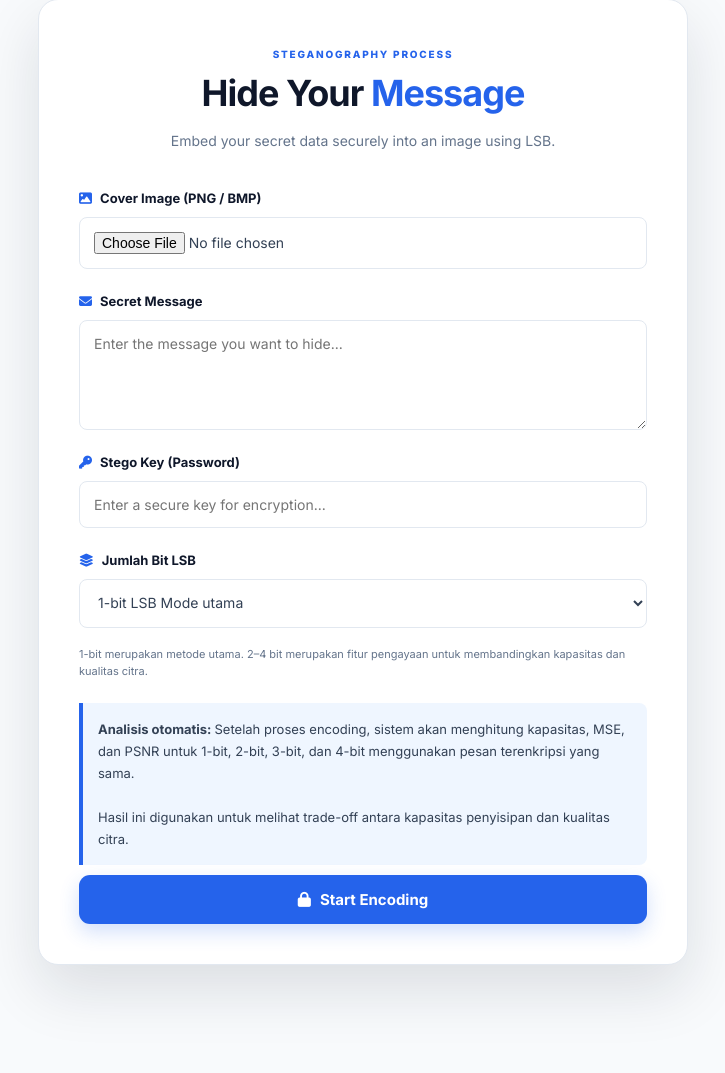
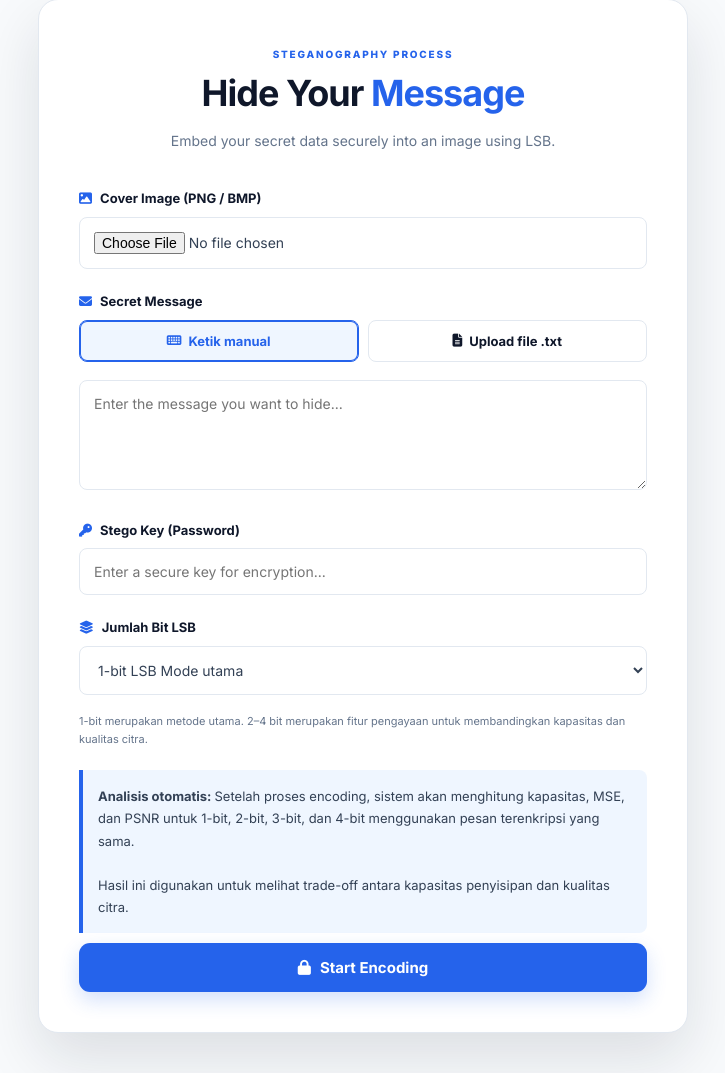
Before and after one commit to alifiaindahbalkis-u/Steganography, a Flask app: template templates/encode.html in a window 1280 px wide. Shown: the part 118-1191 px from the top of the page, without its empty margins (277-1002 px from the left). Run offline with Flask 3, Linux system fonts and the light colour scheme; the template is opened without the code that fills it, so the values that code supplies are empty.

Commit message:
menambahkan fitur upload file txt dan memperbaiki layout tampilan encode dan decode

```diff
--- a/app.py
+++ b/app.py
@@ -36,6 +36,7 @@ from steganography.supabase_store import (
     delete_history_image
 )
 from steganography.batch_encode import encode_batch_item
+from steganography.message_input import read_message_input
 
 from steganography.encryption import (
     encrypt_message,
@@ -500,10 +501,29 @@ def encode():
     )
 
 
-    message = request.form.get(
-        "message",
-        ""
-    )
+    # Pesan bisa diketik manual atau diambil dari file .txt
+    try:
+
+        message = read_message_input(
+            request.form.get(
+                "message_source",
+                "manual"
+            ),
+            request.form.get(
+                "message",
+                ""
+            ),
+            request.files.get(
+                "message_file"
+            )
+        )
+
+    except ValueError as e:
+
+        return render_template(
+            "encode.html",
+            error=str(e)
+        )
 
 
     stego_key = request.form.get(
@@ -1331,10 +1351,7 @@ def encode_batch():
         image_file = request.files.get(
             f"image_{index}"
         )
-        message = request.form.get(
-            f"message_{index}",
-            ""
-        )
+        message = ""
         stego_key = request.form.get(
             f"stego_key_{index}",
             ""
@@ -1361,6 +1378,20 @@ def encode_batch():
 
             if not image_file or not image_file.filename:
                 raise ValueError("Pilih gambar untuk item ini.")
+
+            message = read_message_input(
+                request.form.get(
+                    f"message_source_{index}",
+                    "manual"
+                ),
+                request.form.get(
+                    f"message_{index}",
+                    ""
+                ),
+                request.files.get(
+                    f"message_file_{index}"
+                )
+            )
 
             result = encode_batch_item(
                 image_file,
--- a/templates/encode.html
+++ b/templates/encode.html
@@ -160,6 +160,14 @@
             border-color: var(--primary);
             box-shadow: 0 0 0 3px var(--primary-light);
         }
+
+        .source-toggle { display: grid; grid-template-columns: 1fr 1fr; gap: 9px; margin-bottom: 10px; }
+        .source-choice { position: relative; cursor: pointer; margin: 0; }
+        .source-choice input { position: absolute; width: 1px; height: 1px; opacity: 0; }
+        .source-choice span { display: flex; min-height: 42px; align-items: center; justify-content: center; gap: 7px; border: 1px solid var(--border); border-radius: var(--radius-sm); background: white; color: var(--dark); font-size: 13px; font-weight: 700; }
+        .source-choice input:checked + span { border-color: var(--primary); background: var(--primary-light); color: var(--primary); box-shadow: inset 0 0 0 1px var(--primary); }
+        .source-choice input:focus-visible + span { outline: 2px solid var(--primary); outline-offset: 2px; }
+        [hidden] { display: none !important; }
 
         textarea.form-control {
             resize: vertical;
@@ -634,15 +642,69 @@
 
                             </label>
 
-                            <textarea
-                                name="message"
-                                class="form-control"
-                                rows="4"
-                                placeholder="Enter the message you want to hide..."
-                                required
-                            ></textarea>
+                            <div class="source-toggle" role="radiogroup" aria-label="Sumber pesan">
+                                <label class="source-choice">
+                                    <input type="radio" name="message_source" value="manual" checked>
+                                    <span><i class="fa-solid fa-keyboard"></i> Ketik manual</span>
+                                </label>
+                                <label class="source-choice">
+                                    <input type="radio" name="message_source" value="file">
+                                    <span><i class="fa-solid fa-file-lines"></i> Upload file .txt</span>
+                                </label>
+                            </div>
+
+                            <div id="message-manual-panel">
+                                <textarea
+                                    id="message-textarea"
+                                    name="message"
+                                    class="form-control"
+                                    rows="4"
+                                    placeholder="Enter the message you want to hide..."
+                                    required
+                                ></textarea>
+                            </div>
+
+                            <div id="message-file-panel" hidden>
+                                <input
+                                    id="message-file-input"
+                                    type="file"
+                                    name="message_file"
+                                    class="form-control"
+                                    accept=".txt,text/plain"
+                                    disabled
+                                >
+                                <small style="display:block; margin-top:6px; color: var(--muted);">
+                                    File .txt berencoding UTF-8, maksimal 100 KB.
+                                </small>
+                            </div>
 
                         </div>
+
+                        <script>
+                            (function () {
+                                const radios = document.querySelectorAll('input[name="message_source"]');
+                                const manualPanel = document.getElementById("message-manual-panel");
+                                const filePanel = document.getElementById("message-file-panel");
+                                const textarea = document.getElementById("message-textarea");
+                                const fileInput = document.getElementById("message-file-input");
+
+                                function applySource(useFile) {
+                                    manualPanel.hidden = useFile;
+                                    filePanel.hidden = !useFile;
+                                    // Input yang tidak aktif tidak ikut terkirim & tidak memblokir validasi
+                                    textarea.disabled = useFile;
+                                    textarea.required = !useFile;
+                                    fileInput.disabled = !useFile;
+                                    fileInput.required = useFile;
+                                }
+
+                                radios.forEach(function (radio) {
+                                    radio.addEventListener("change", function () {
+                                        applySource(radio.value === "file" && radio.checked);
+                                    });
+                                });
+                            })();
+                        </script>
 
 
                         <!-- STEGO KEY -->
@@ -1828,77 +1890,26 @@
     ========================================================== -->
 
     <footer class="footer">
-
         <div class="footer-container">
-
             <div class="footer-brand">
-
-                <a
-                    href="/"
-                    class="brand"
-                    style="color: white;"
-                >
-
+                <a href="/" class="brand" style="color: white;">
                     <div class="brand-icon">
-
-                        <i
-                            class="fa-solid fa-shield-halved"
-                        ></i>
-
+                        <i class="fa-solid fa-shield-halved"></i>
                     </div>
-
-                    <span>
-
-                        Stego
-                        <span class="brand-highlight">
-                            Lab
-                        </span>
-
-                    </span>
-
+                    <span>Stego<span class="brand-highlight">Lab</span></span>
                 </a>
-
-
-                <p>
-                    Image steganography application
-                    for secure message communication.
-                </p>
-
+                <p>Image steganography application for secure message communication.</p>
             </div>
-
-
             <div class="footer-links">
-
-                <a href="/">
-                    Home
-                </a>
-
-                <a href="/encode">
-                    Encode
-                </a>
-
-                <a href="/decode">
-                    Decode
-                </a>
-
+                <a href="/">Home</a>
+                <a href="/encode">Encode</a>
+                <a href="/decode">Decode</a>
             </div>
-
         </div>
-
-
         <div class="footer-bottom">
-
-            <p>
-                © 2026 StegoLab.
-                Academic Project.
-            </p>
-
-            <span>
-                Informatics
-            </span>
-
+            <p>© 2026 StegoLab. Academic Project.</p>
+            <span>Informatics</span>
         </div>
-
     </footer>
 
 </div>
```
Also changed, not shown: templates/decode.html (+13 -2 lines).
